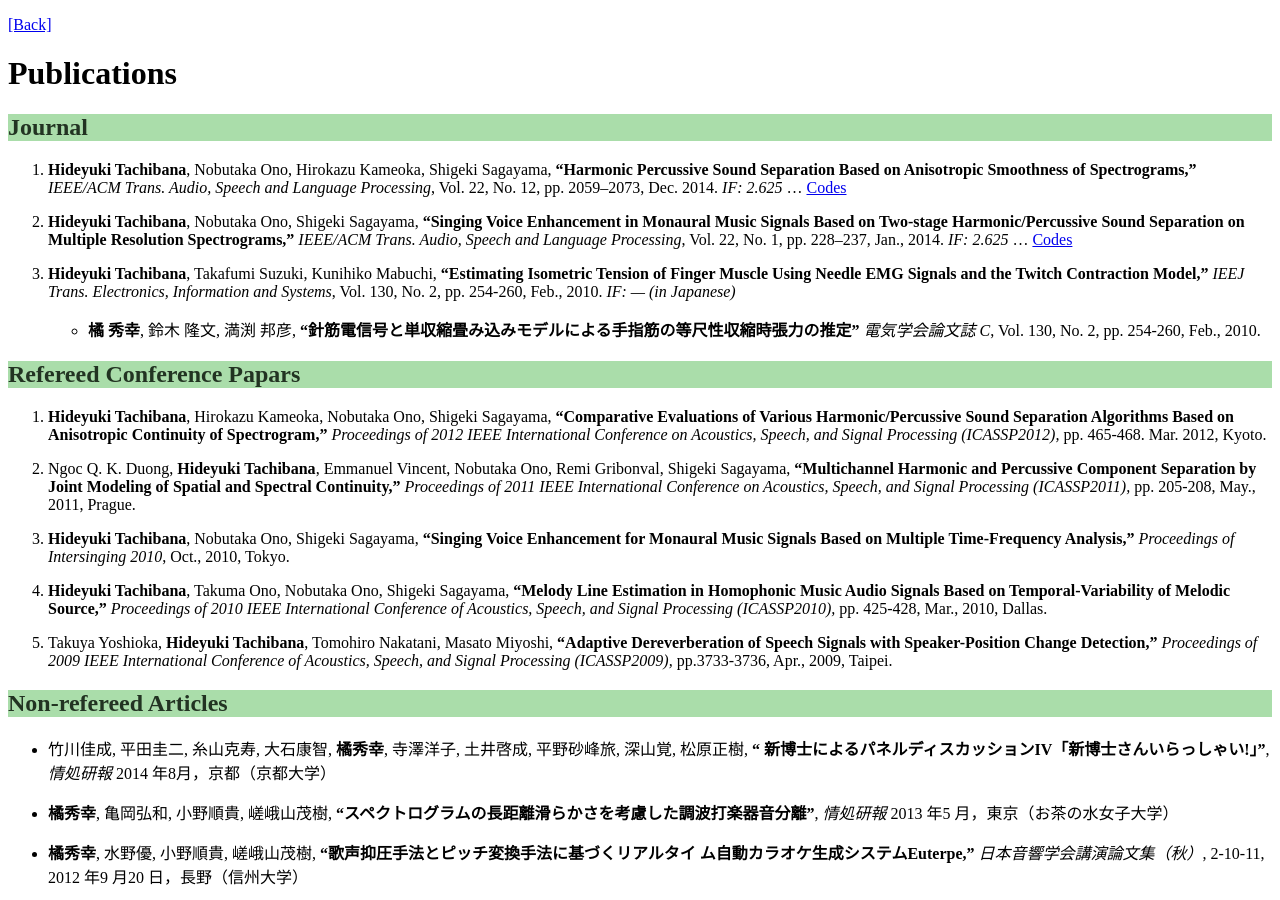
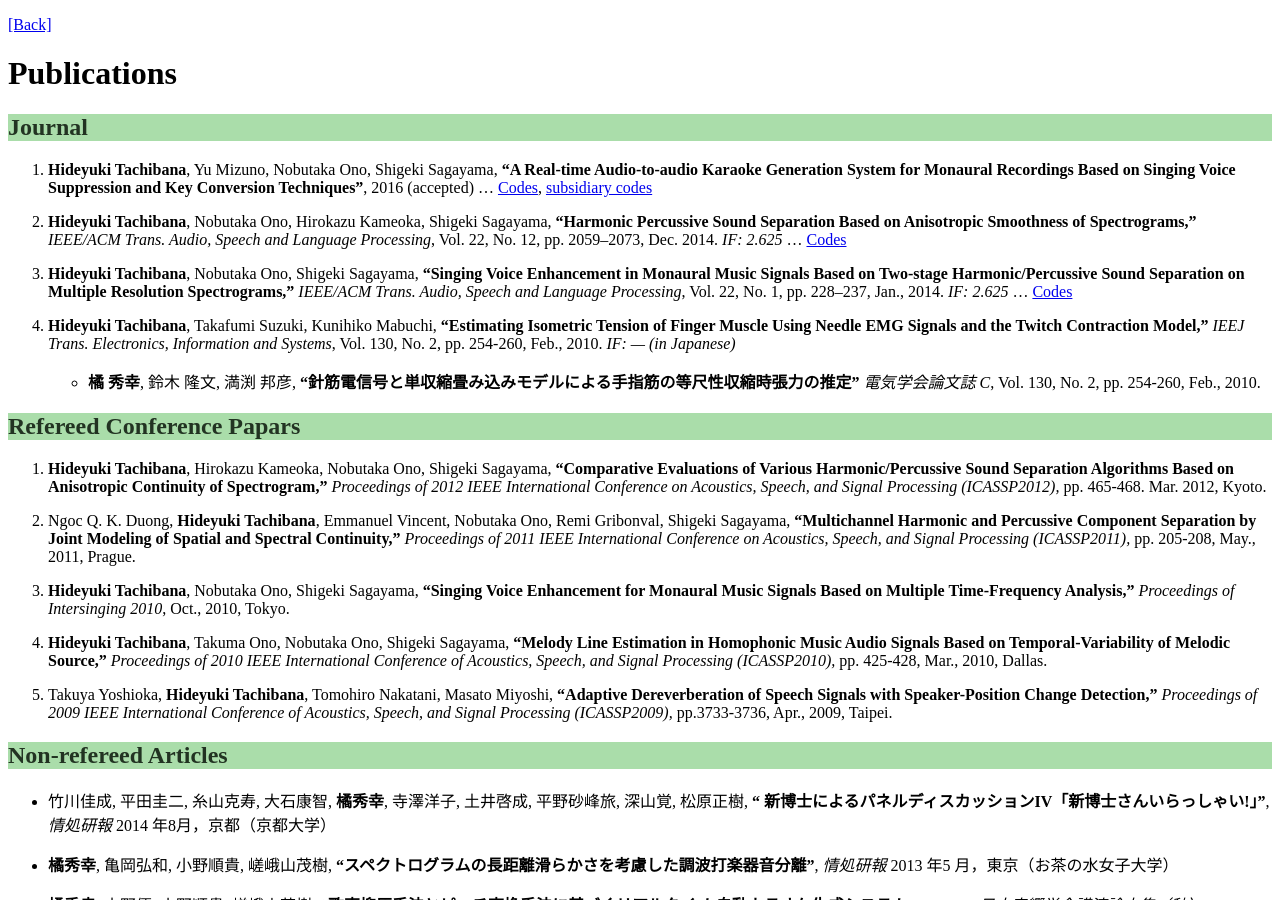
Before and after one commit to tachi-hi/tachi-hi.github.io, a Jekyll site: the page built from publications.md, in a window 1280 px wide and 900 px high. Built offline with Jekyll 4.4.1, drawn with Linux system fonts in a browser that asks for light colours.

Commit message:
add new article

```diff
--- a/publications.md
+++ b/publications.md
@@ -8,19 +8,23 @@ title: Publications
 # Publications
 
 ## Journal
+1. **Hideyuki Tachibana**, Yu Mizuno, Nobutaka Ono, Shigeki Sagayama,
+**"A Real-time Audio-to-audio Karaoke Generation System for Monaural Recordings Based on Singing Voice Suppression and Key Conversion Techniques"**,
+2016 (accepted) ... [Codes](https://github.com/tachi-hi/euterpe), [subsidiary codes](https://github.com/tachi-hi/temperament4fft)
+
 1. **Hideyuki Tachibana**, Nobutaka Ono, Hirokazu Kameoka, Shigeki Sagayama,
 **"Harmonic Percussive Sound Separation Based on Anisotropic Smoothness of Spectrograms,"**
 *IEEE/ACM Trans. Audio, Speech and Language Processing*,
 Vol. 22, No. 12, pp. 2059--2073, Dec. 2014. *IF: 2.625*
 ... [Codes](https://github.com/tachi-hi/HPSS)
 
-2. **Hideyuki Tachibana**, Nobutaka Ono, Shigeki Sagayama,
+1. **Hideyuki Tachibana**, Nobutaka Ono, Shigeki Sagayama,
 **"Singing Voice Enhancement in Monaural Music Signals Based on Two-stage Harmonic/Percussive Sound Separation on Multiple Resolution Spectrograms,"**
 *IEEE/ACM Trans. Audio, Speech and Language Processing*,
 Vol. 22, No. 1, pp. 228--237, Jan., 2014. *IF: 2.625*
 ... [Codes](https://github.com/tachi-hi/slidingHPSS)
 
-3. **Hideyuki Tachibana**, Takafumi Suzuki, Kunihiko Mabuchi,
+1. **Hideyuki Tachibana**, Takafumi Suzuki, Kunihiko Mabuchi,
 **"Estimating Isometric Tension of Finger Muscle Using Needle EMG Signals and the Twitch Contraction Model,"**
 *IEEJ Trans. Electronics, Information and Systems*,
 Vol. 130, No. 2, pp. 254-260, Feb., 2010. *IF: ---* *(in Japanese)*
```
Also changed, not shown: other parts of publications.md (+4 -4 lines).
